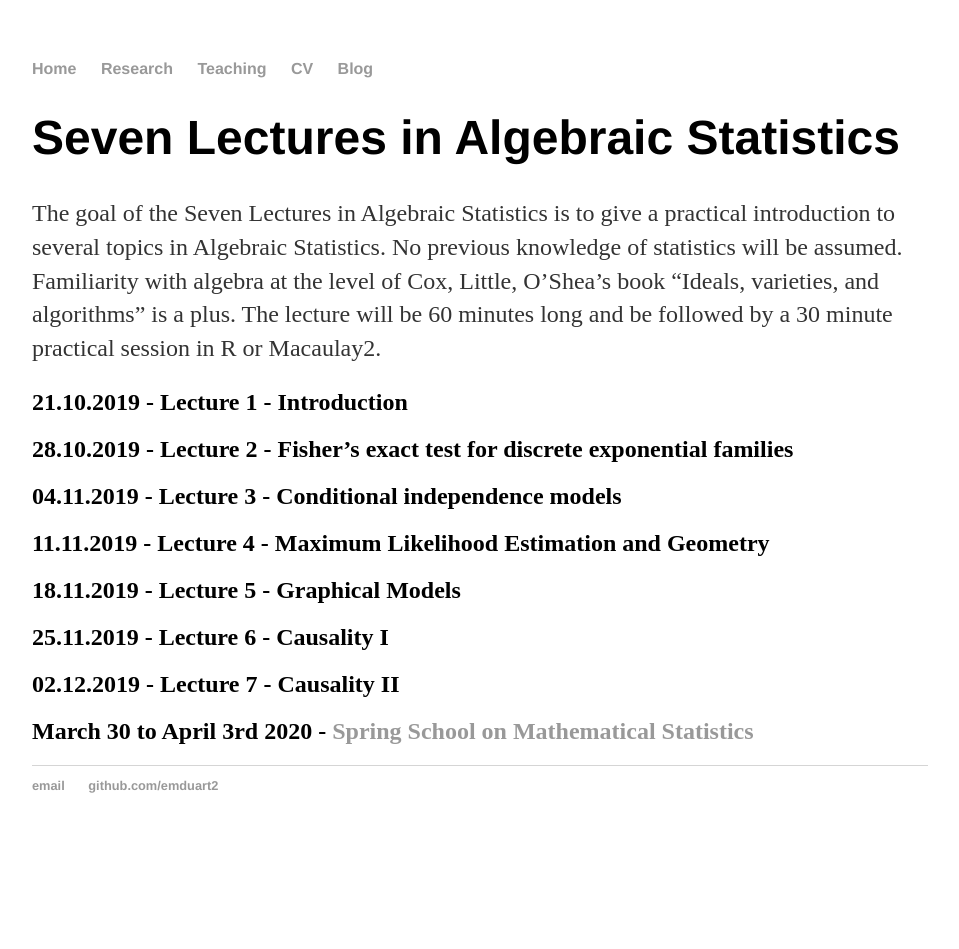
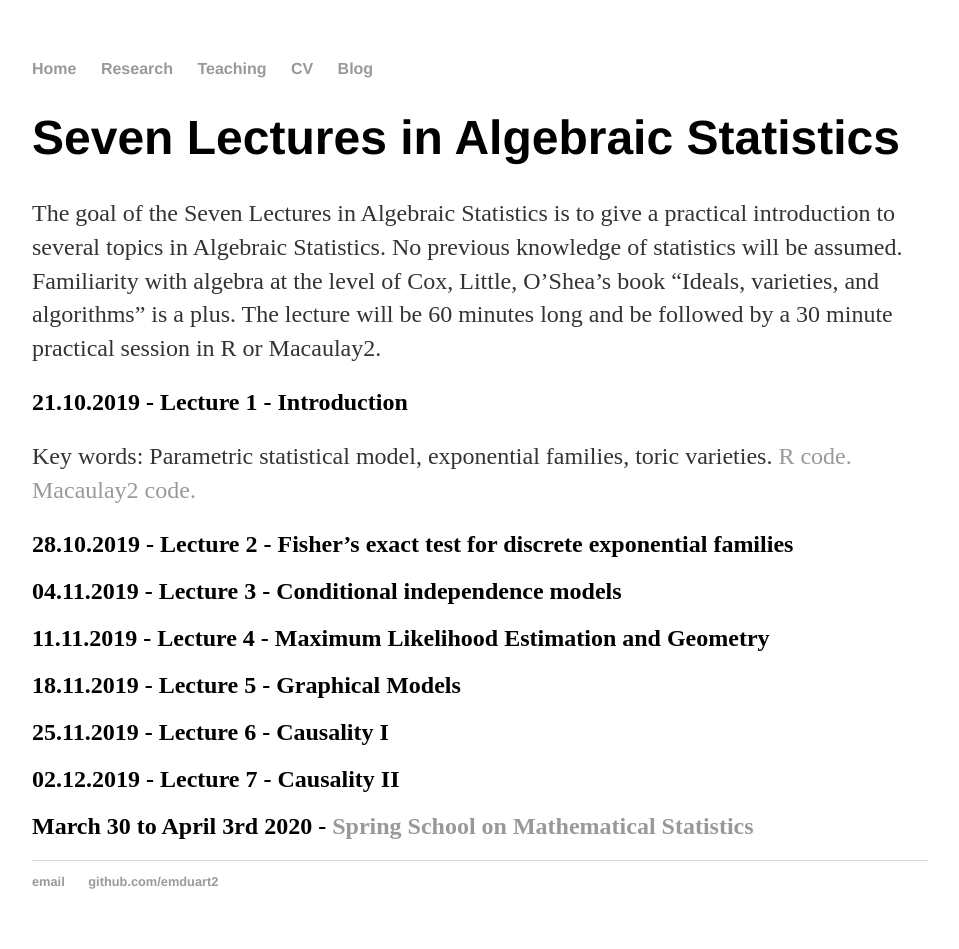
Before and after one commit to emduart2/emduart2.github.io, a Jekyll site: the page built from teaching/index.md, in a window 1280 px wide. Shown: the whole page, without its empty margins (160-1119 px from the left). Built offline with Jekyll 4.4.1, drawn with Linux system fonts in a browser that asks for light colours; before the commit the page ends 900 px from its top, so only the background shows below that.

Commit message:
added teaching files

```diff
--- a/teaching/index.md
+++ b/teaching/index.md
@@ -7,6 +7,8 @@ title: Teaching
 The goal of the Seven Lectures in Algebraic Statistics is to give a practical introduction to several topics in Algebraic Statistics. No previous knowledge of statistics will be assumed. Familiarity with algebra at the level of Cox, Little, O’Shea’s book “Ideals, varieties, and algorithms” is a plus. The lecture will be 60 minutes long and be followed by a 30 minute practical session in R or Macaulay2.
 
 ## 21.10.2019 - Lecture 1  - Introduction
+Key words: Parametric statistical model, exponential families, toric varieties. [R code.]({{ site.url }}/assets/SevenLectures2019/introToR.R) [Macaulay2 code.]({{ site.url }}/assets/SevenLectures2019/introToM2.m2)
+
 <!---Introduction to basic topics in probability and statistics. Examples of parametric statistical models
 and connections to toric varieties.--->
 
```
Also changed, not shown: 2 other files.
